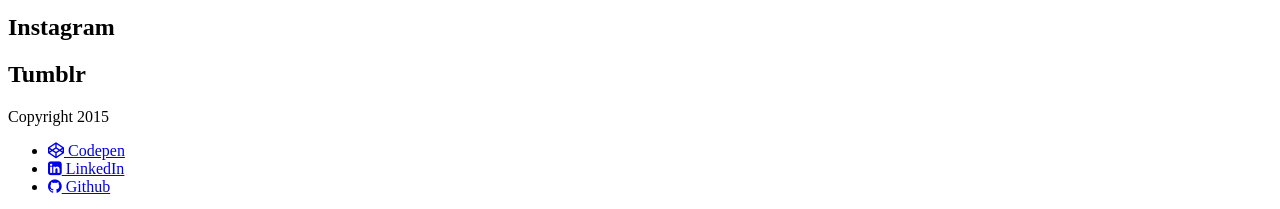
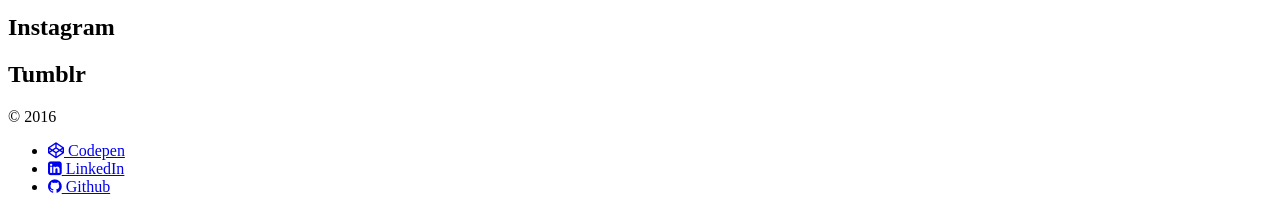
Before and after one commit to amandaIaria/amandaIaria.github.io, a Jekyll site: the page built from _posts/2015-11-21-snap.markdown, in a window 1280 px wide. Shown: the part 1918-2127 px from the top of the page. Built offline with Jekyll 4.4.1, drawn with Linux system fonts in a browser that asks for light colours; nearby versions of some CDN libraries; library files that are not in the unit come from our copies.

Commit message:
Done for the moment
Copyright

```diff
--- a/_includes/sections/footer.html
+++ b/_includes/sections/footer.html
@@ -2,7 +2,7 @@
     <div class="col-sm-12">
         <div class="container">
             <div class="col-sm-6">
-                Copyright 2015
+                &copy; 2016
             </div>
             <div class="col-sm-6">
                 <nav>
```
